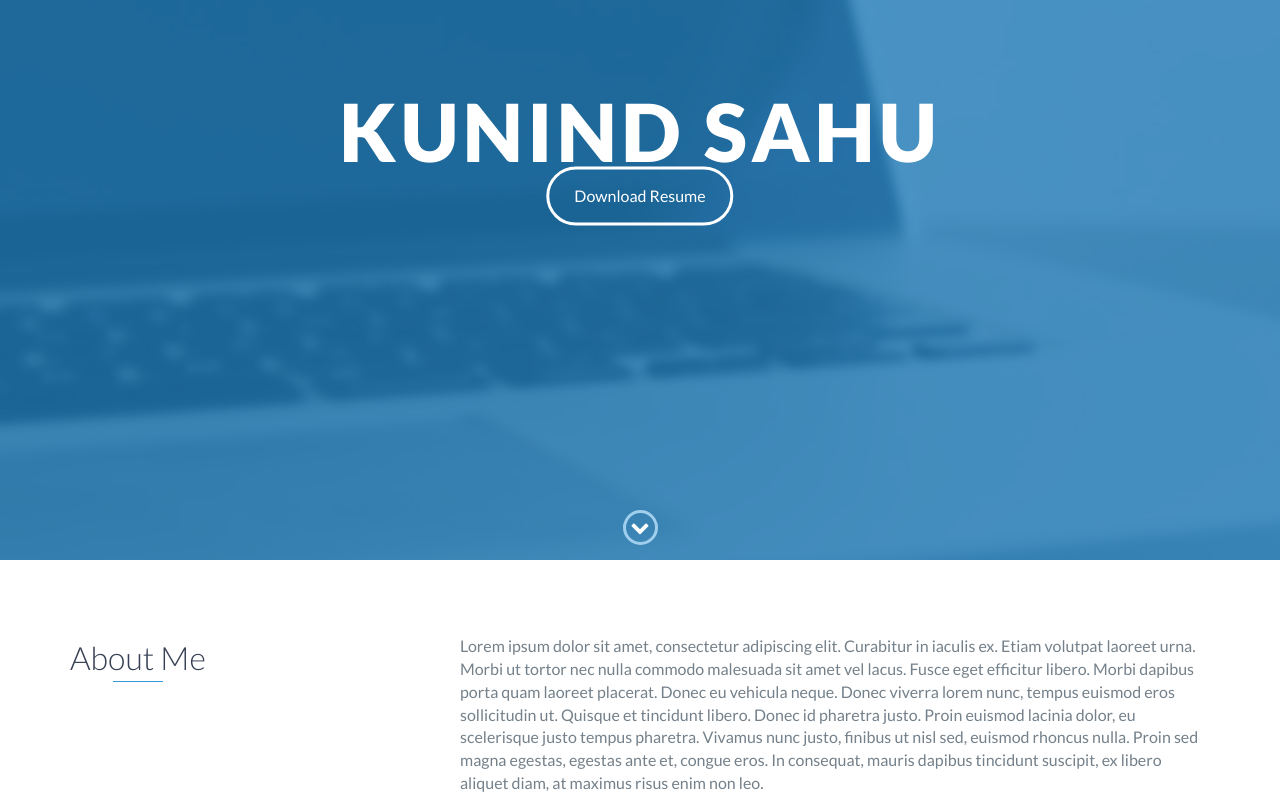
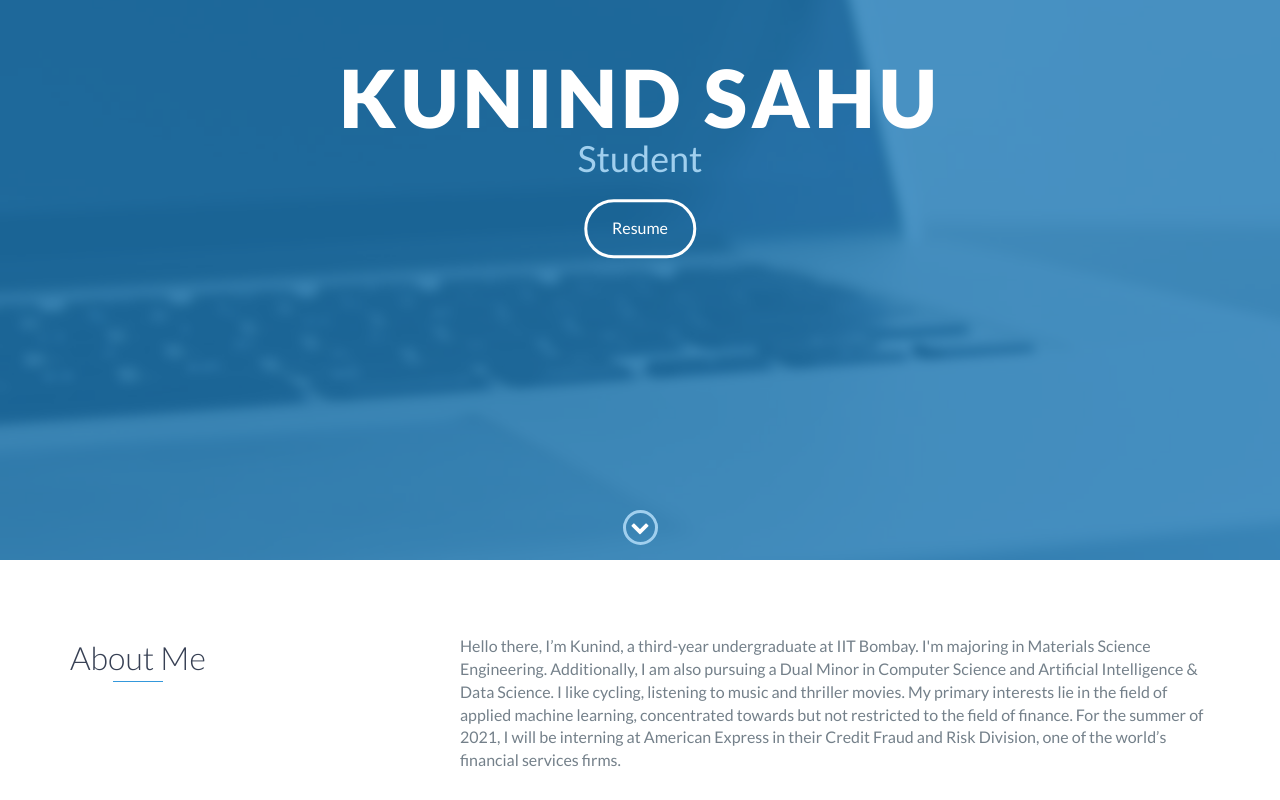
Before and after one commit to kunind27/kunind27.github.io, a website: page index.html in a window 1280 px wide. Shown: the part 240-1040 px from the top of the page. Drawn offline with nearby package versions, Linux system fonts and the light colour scheme.

Commit message:
Updated about

```diff
--- a/index.html
+++ b/index.html
@@ -5,7 +5,7 @@
     <meta charset="utf-8">
     <meta http-equiv="X-UA-Compatible" content="IE=edge">
     <meta name="viewport" content="width=device-width, initial-scale=1">
-    <title>My Portfolio</title>
+    <title>Kunind Sahu</title>
 	<link rel="shortcut icon" href="favicon.ico" type="image/x-icon">
 	<link rel="icon" href="favicon.ico" type="image/x-icon">
     <link href="https://fonts.googleapis.com/css?family=Lato:300,400,700,900" rel="stylesheet">
@@ -49,8 +49,8 @@
     <div id="lead">
         <div id="lead-content">
             <h1>Kunind Sahu</h1>
-            <!--<h2>Student</h2>--->
-            <a href="#" class="btn-rounded-white">Download Resume</a>
+            <h2>Student</h2>
+            <a href="kunind_resume.pdf" class="btn-rounded-white">Resume</a>
         </div>
         <!-- End #lead-content -->
 
@@ -73,9 +73,8 @@
                 </div>
                 <div class="col-md-8">
                     <p>
-                        Lorem ipsum dolor sit amet, consectetur adipiscing elit. Curabitur in iaculis ex. Etiam volutpat laoreet urna. Morbi ut tortor nec nulla commodo malesuada sit amet vel lacus. Fusce eget efficitur libero. Morbi dapibus porta quam laoreet placerat. Donec
-                        eu vehicula neque. Donec viverra lorem nunc, tempus euismod eros sollicitudin ut. Quisque et tincidunt libero. Donec id pharetra justo. Proin euismod lacinia dolor, eu scelerisque justo tempus pharetra. Vivamus nunc justo, finibus
-                        ut nisl sed, euismod rhoncus nulla. Proin sed magna egestas, egestas ante et, congue eros. In consequat, mauris dapibus tincidunt suscipit, ex libero aliquet diam, at maximus risus enim non leo.
+                        Hello there, I’m Kunind, a third-year undergraduate at IIT Bombay. I'm majoring in Materials Science Engineering. Additionally, I am also pursuing a Dual Minor in Computer Science and Artificial Intelligence & Data Science.
+                        I like cycling, listening to music and thriller movies. My primary interests lie in the field of applied machine learning, concentrated towards but not restricted to the field of finance. For the summer of 2021, I will be interning at American Express in their Credit Fraud and Risk Division, one of the world’s financial services firms.
                     </p>
                 </div>
             </div>
--- a/scss/styles.scss
+++ b/scss/styles.scss
@@ -34,8 +34,8 @@
 */
 
 // Define base and accent colors
-$base-color: #3498db;
-$base-color-hover: darken($base-color, 10%);
+$base-color: #170b87;
+$base-color-hover: lighten($base-color, 10%);
 
 // Define background colors
 $background: #fff;
```
Also changed, not shown: 1 other file.
